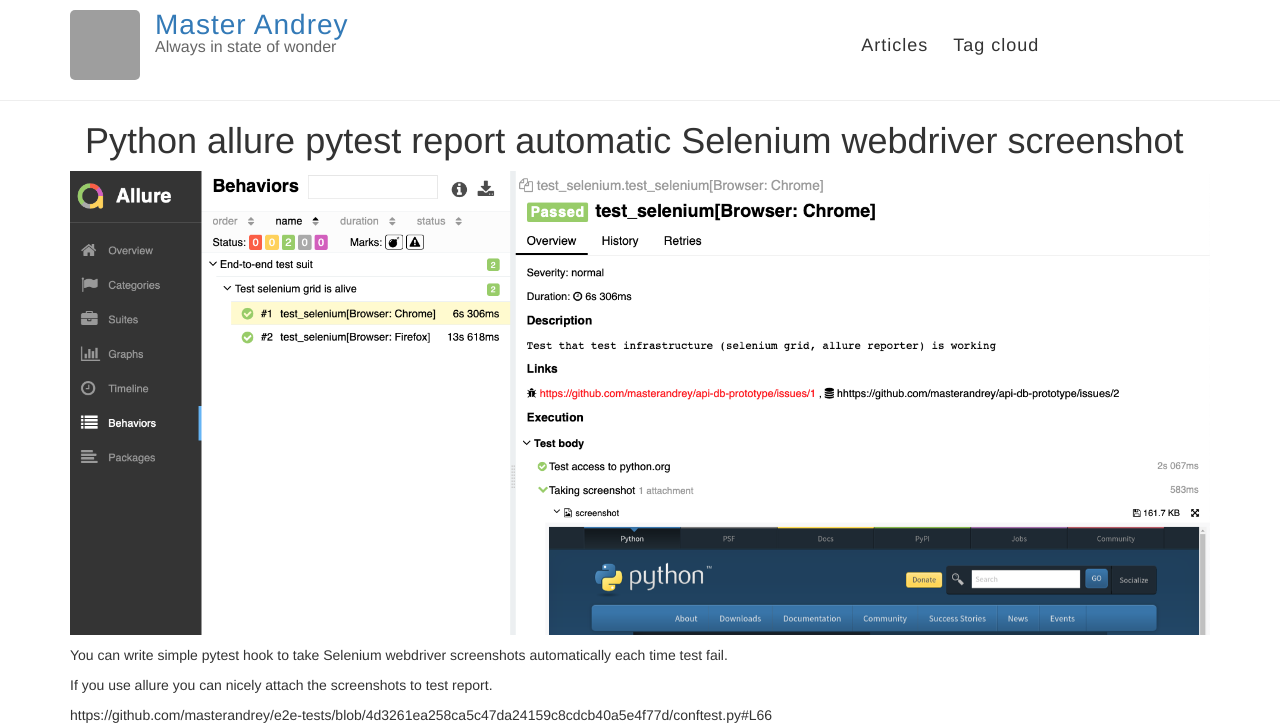
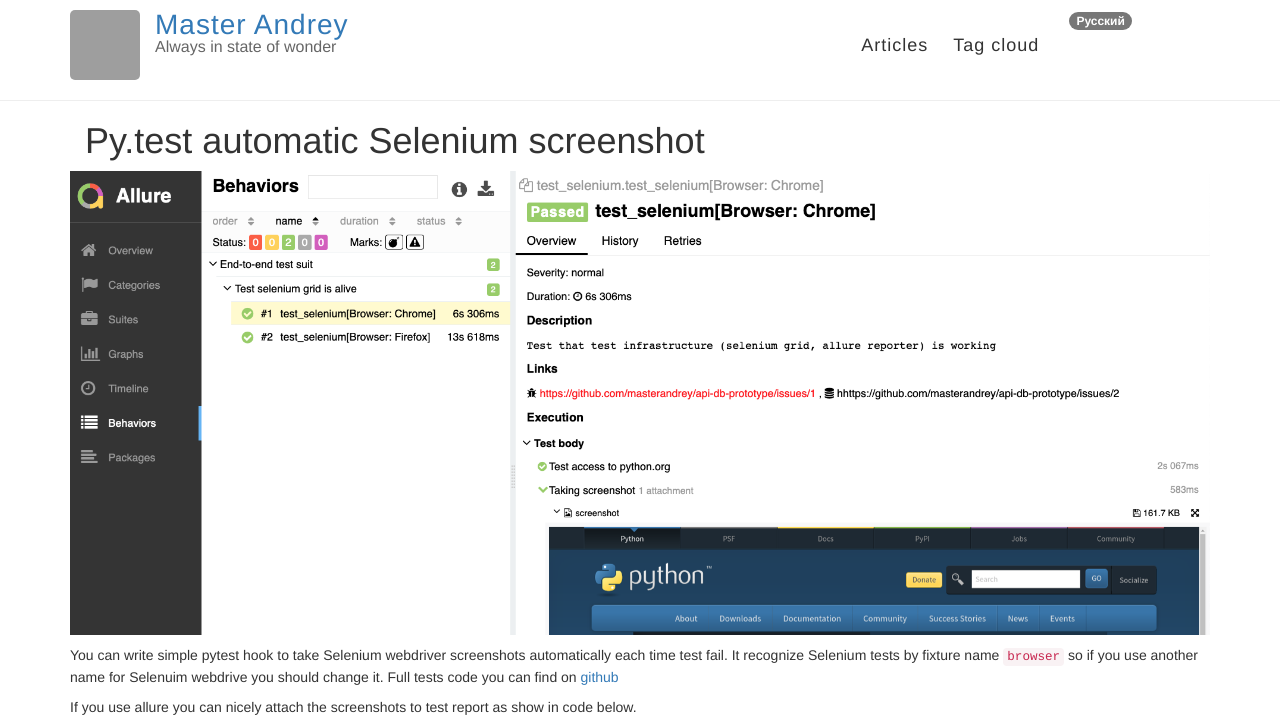
Before and after one commit to andgineer/sorokin.engineer, a Jekyll site: the page built from posts/en/_posts/2019-03-20-pytest_allure_selenium_auto_screenshot.md, in a window 1280 px wide. Shown: the top 727 px of the page. Built offline with Jekyll 4.4.1, drawn with Linux system fonts in a browser that asks for light colours; nearby versions of some CDN libraries; some of the changed text lies outside the part shown; grey boxes are pictures that could not be loaded.

Commit message:
selenium autoscreenshot in Russian

```diff
--- a/posts/en/_posts/2019-03-20-pytest_allure_selenium_auto_screenshot.md
+++ b/posts/en/_posts/2019-03-20-pytest_allure_selenium_auto_screenshot.md
@@ -2,7 +2,7 @@
 layout: post
 lang: en
 ref: pytest_allure_selenium_auto_screenshot
-title: "Python allure pytest report automatic Selenium webdriver screenshot"
+title: "Py.test automatic Selenium screenshot"
 comments: true
 tags: [Python, test, pytest, selenium, webdriver, allure]
 redirect_from: "/posts/en/pytest_allure_selenium_auto_screenshot/"
@@ -11,7 +11,16 @@
 
 You can write simple pytest hook to take Selenium webdriver screenshots
 automatically each time test fail.
+It recognize Selenium tests by fixture name `browser` so if you use
+another name for Selenuim webdrive you should change it.
+Full tests code you can find on [github](https://github.com/masterandrey/e2e-tests)
 
-If you use allure you can nicely attach the screenshots to test report.
+If you use allure you can nicely attach the screenshots to test report
+as show in code below.
 
-https://github.com/masterandrey/e2e-tests/blob/4d3261ea258ca5c47da24159c8cdcb40a5e4f77d/conftest.py#L66
+<script src="https://gist.github.com/masterandrey/4ec6d58857bb8689907c87f63475525f.js"></script>
+
+The result would be like on picture above.
+
+In my [article](https://masterandrey.com/posts/en/e2e_tests.html)
+I explain how you can set up powerful test infrastructure in no time.
```
Also changed, not shown: posts/ru/_posts/2019-03-20-pytest_allure_selenium_auto_screenshot.md (added, +29 -0 lines).
